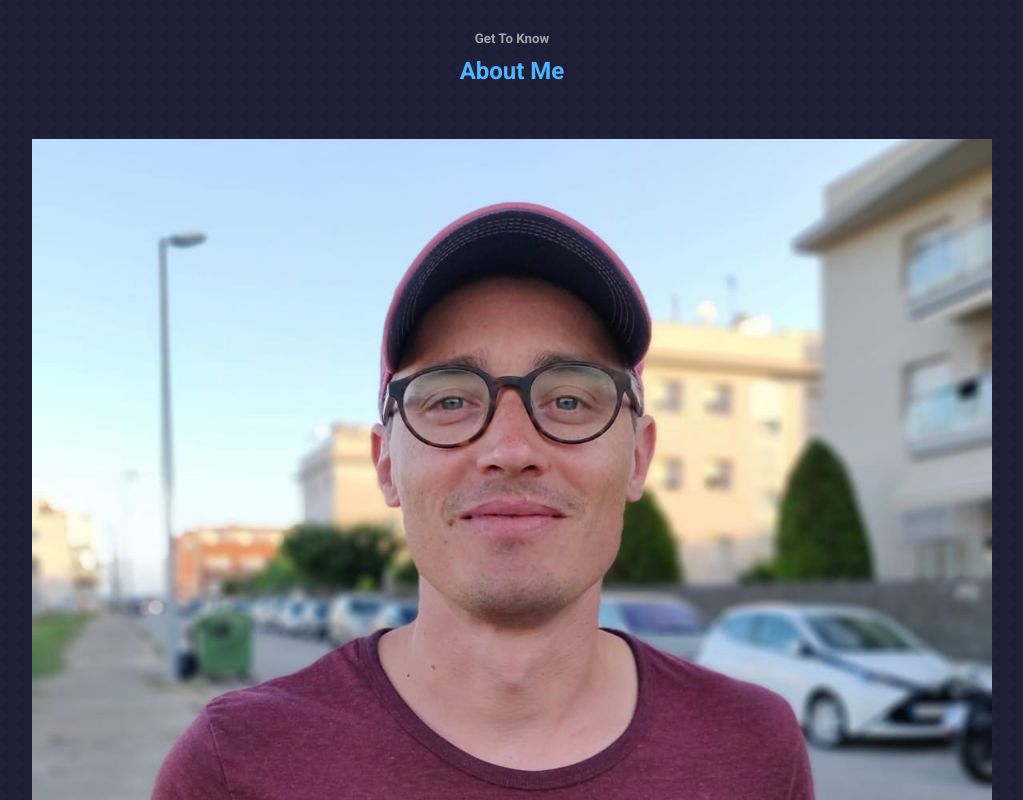
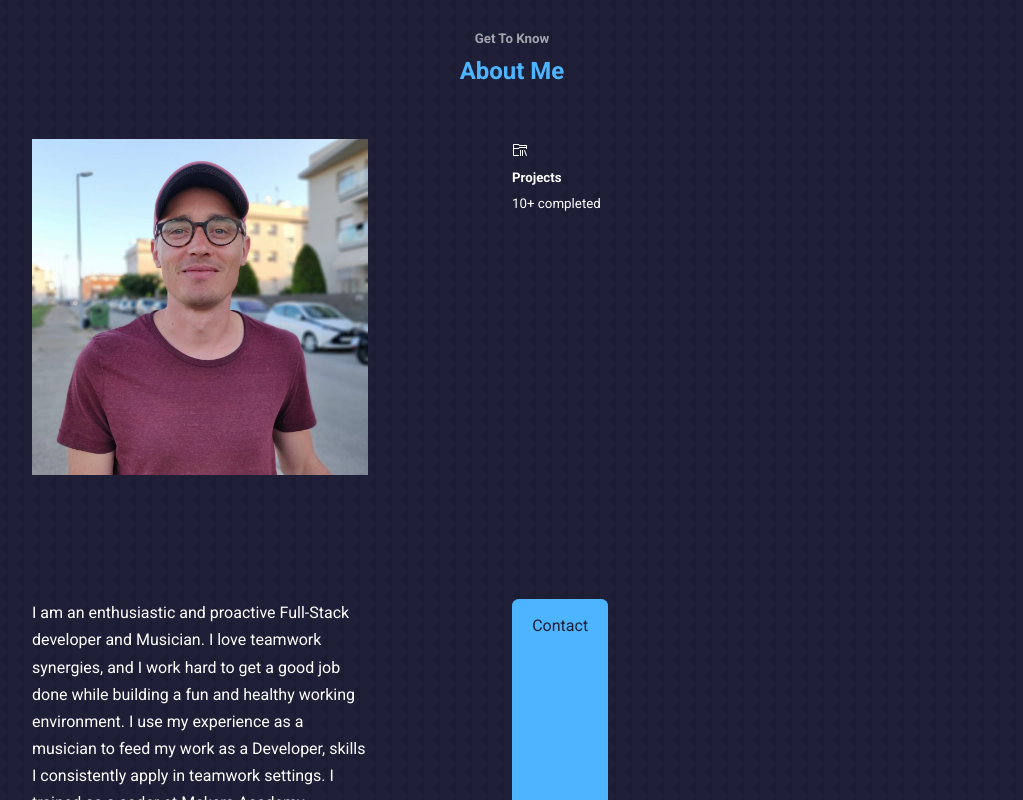
Before and after one commit to TomasGarciaDev/react-portafolio-dev-website, a React (Create React App) app: page / in a window 1280 px wide. Shown: the part 900-1700 px from the top of the page, without its empty margins (128-1151 px from the left). Built offline with nearby package versions, Linux system fonts and the light colour scheme.

Commit message:
CSS for about__container class

```diff
--- a/src/componets/about/about.css
+++ b/src/componets/about/about.css
@@ -0,0 +1,5 @@
+.about__container {
+  display: grid;
+  grid-template-columns: 35% 50%;
+  gap: 15%;
+}
```
